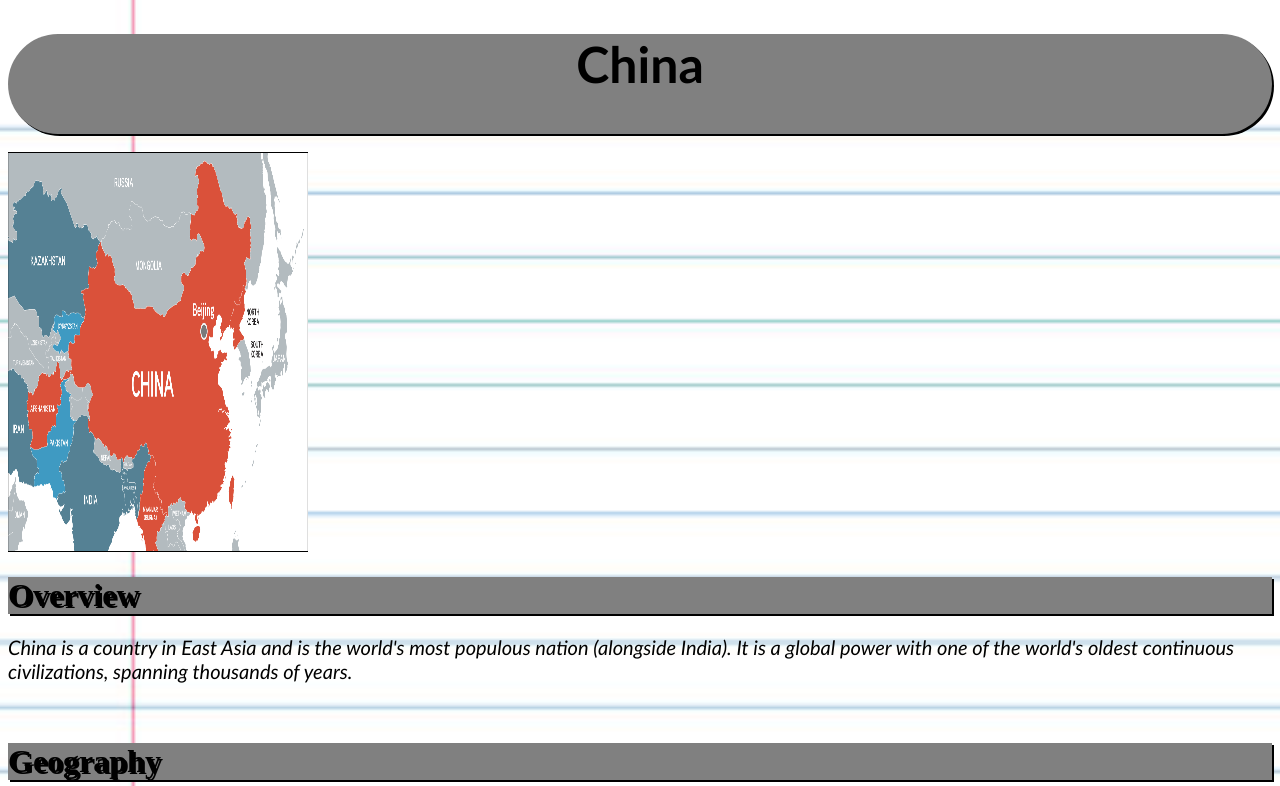
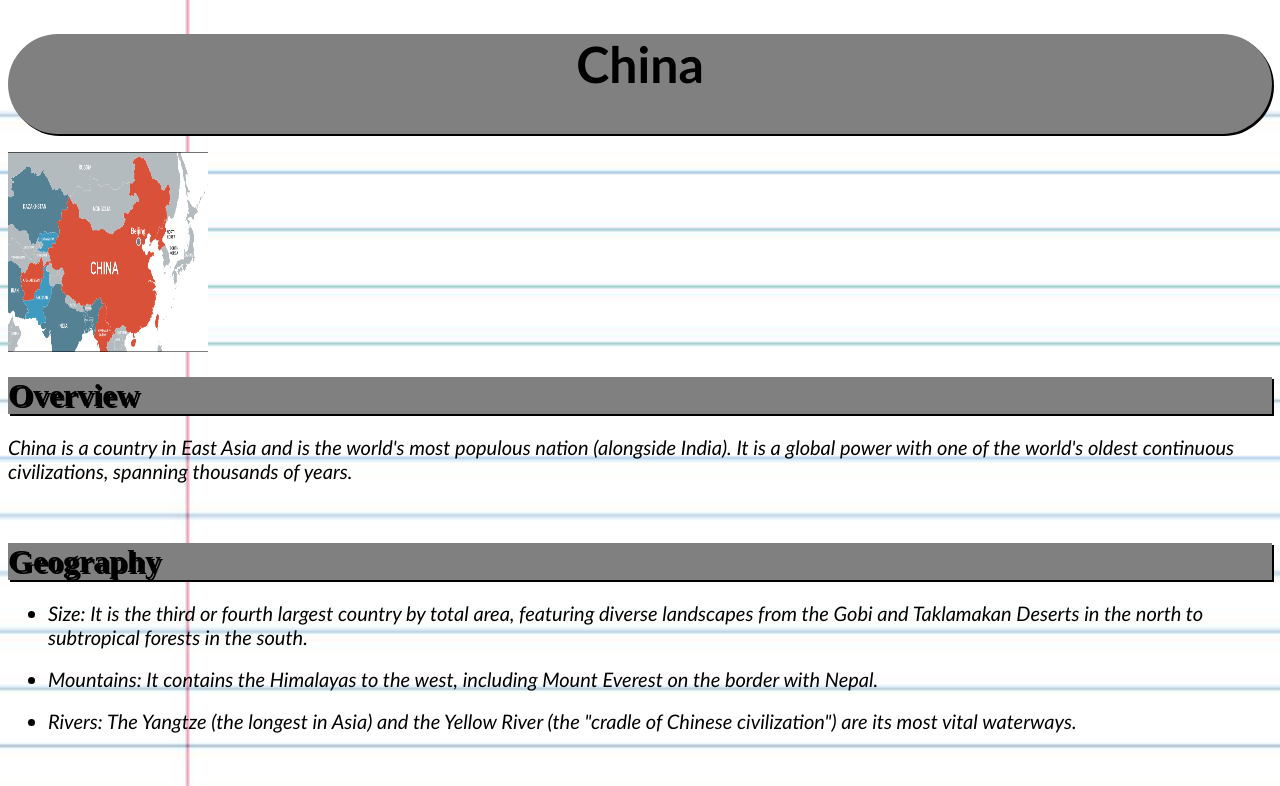
Before and after one commit to IlKing-debig/Summary-of-Culture, a plain HTML site: page cina.html in a window 1280 px wide. Shown: the top 786 px of the page. Drawn offline with Linux system fonts and the light colour scheme.

Commit message:
fixed things

```diff
--- a/cina.css
+++ b/cina.css
@@ -37,8 +37,8 @@ body {
 }
 
 .china {
-    height: 400px;
-    width: 300px;
+    height: 200px;
+    width: 200px;
 }
 
 .button:hover {
--- a/north.css
+++ b/north.css
@@ -34,6 +34,13 @@
 }
 
 .north {
-    width: 400px;
-    height: 300px;
+    width: 200px;
+    height: 200px;
 }
+
+body {
+    background-image: url("Quaderno.jpg");
+    background-repeat: no-repeat;
+    background-size: cover;
+    background-attachment: relative;
+}
```
